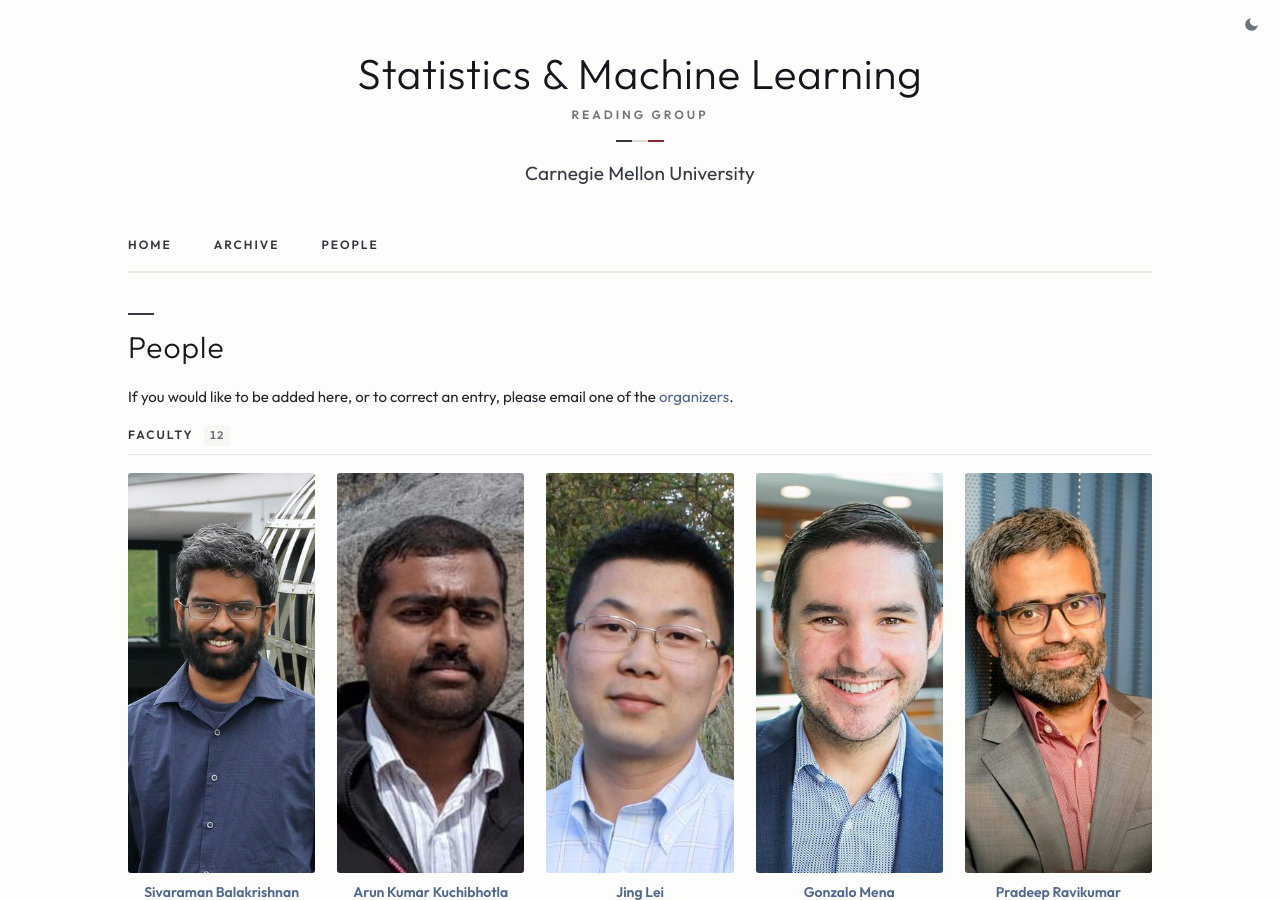
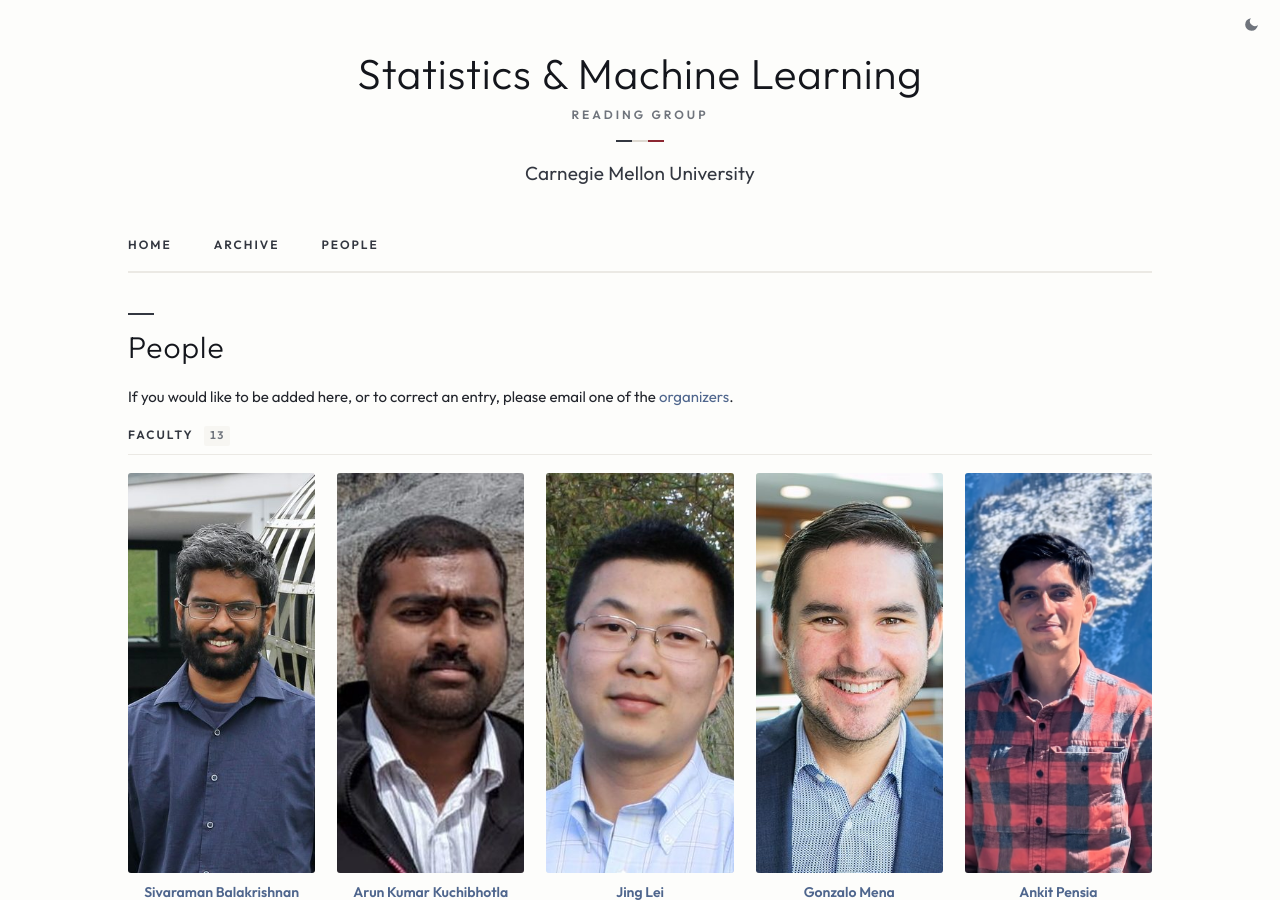
Before and after one commit to StatML-Reading-Group/StatML-Reading-Group.github.io, a Jekyll site: the page built from people.html, in a window 1280 px wide and 900 px high. Built offline with Jekyll 4.4.1, drawn with Linux system fonts in a browser that asks for light colours; some of the changed text lies outside the part shown.

Commit message:
Add Ankit Pensia to the faculty roster
people.yaml alone does not render anyone; /people/ iterates
_data/roster.yaml, so the entry was invisible without this.

Co-Authored-By: Claude Opus 5 (1M context) <noreply@anthropic.com>

```diff
--- a/_data/roster.yaml
+++ b/_data/roster.yaml
@@ -5,6 +5,7 @@ faculty:
 - arun_kuchibhotla
 - jing_lei
 - gonzalo_mena
+- ankit_pensia
 - pradeep_ravikumar
 - nihar_shah
 - yandi_shen
```
